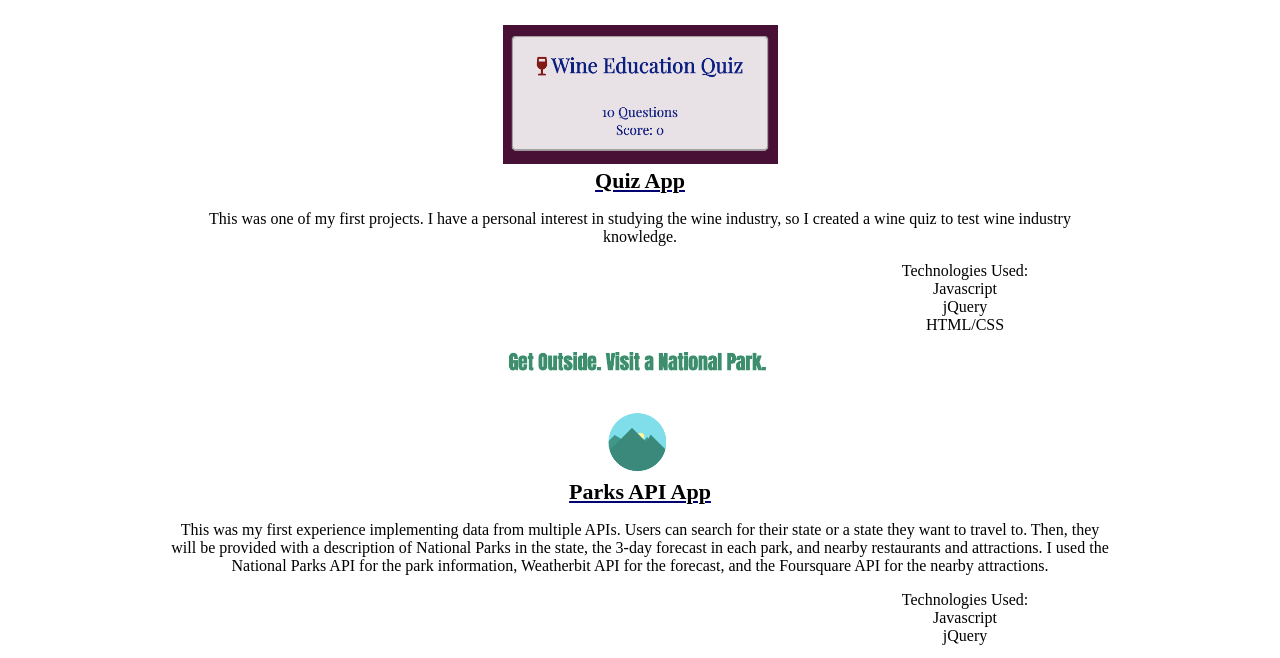
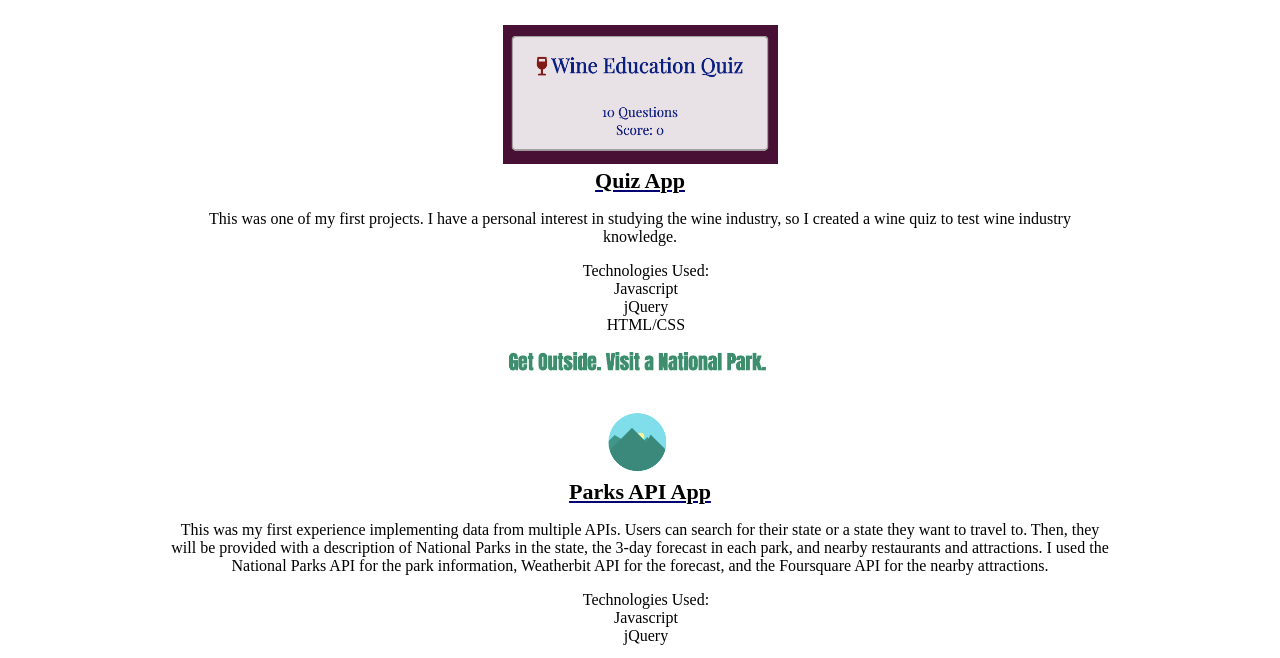
Before and after one commit to tgronski/react-portfolio, a React app: page /code in a window 1280 px wide. Shown: the part 88-746 px from the top of the page. Built offline with nearby package versions, Linux system fonts and the light colour scheme; a web font is replaced by a local one.

Commit message:
Centers code list

```diff
--- a/src/Code/Code.css
+++ b/src/Code/Code.css
@@ -52,7 +52,7 @@
 }
 .projectList{
     display: block;
-    margin-right: -65%;
+    margin-right: 3%;
 }
 .description>a{
     color: black;
--- a/src/Nav/Nav.css
+++ b/src/Nav/Nav.css
@@ -72,6 +72,7 @@ h3,.burgerIcon{
     text-align: left;
     padding: 5px;
     width: 125px;
+    top: 10%;
     position: absolute;
     color: white;
     height: 100px;
```
